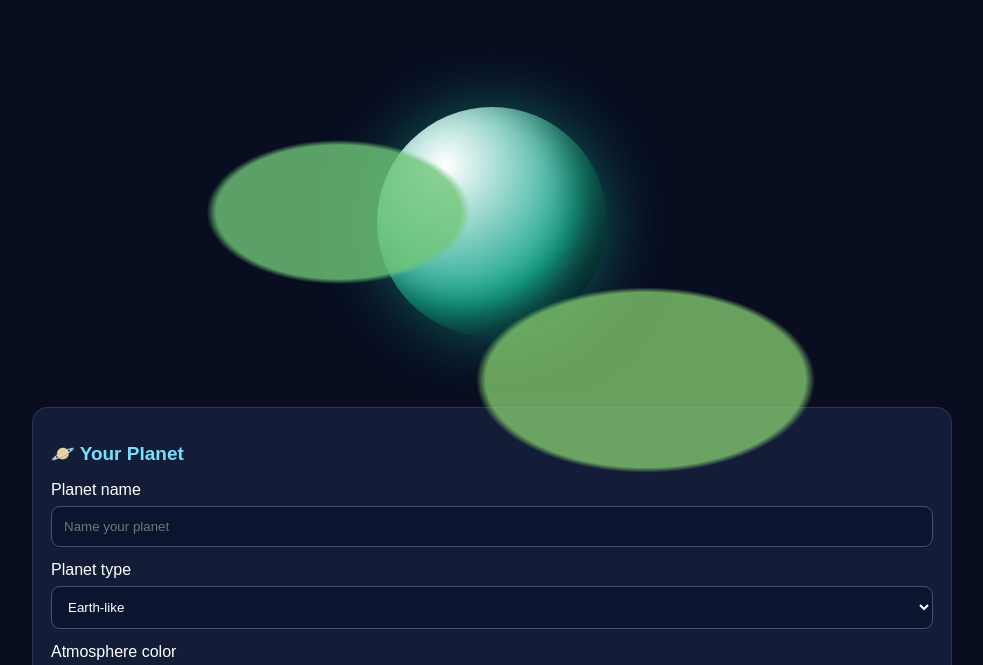
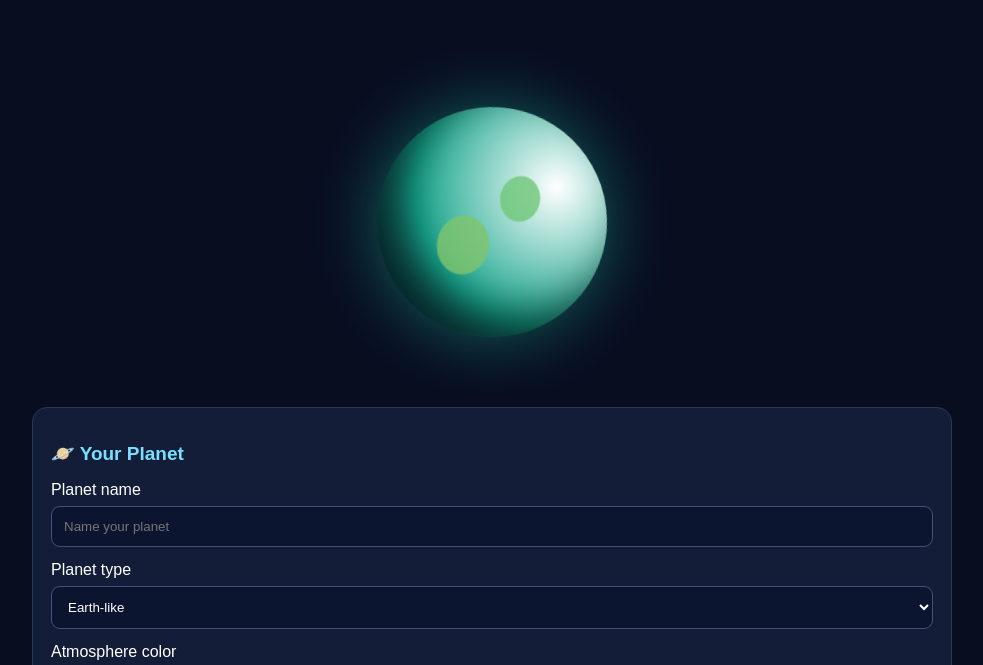
Before and after one commit to SohailTheGreat/planet-builder, a plain HTML site: page index.html in a window 1280 px wide. Shown: the part 104-769 px from the top of the page, without its empty margins (148-1131 px from the left). Drawn offline with Linux system fonts and the light colour scheme.

Commit message:
Refactor planet CSS for improved styling

```diff
--- a/index.html
+++ b/index.html
@@ -13,7 +13,18 @@ header{text-align:center;padding:24px 12px}
 h1{color:#71e5ff;margin:5px}
 main{max-width:950px;margin:auto;padding:15px}
 .scene{height:340px;display:grid;place-items:center;overflow:hidden}
-.planet{width:230px;height:230px;border-radius:50%;background:radial-gradient(circle at 30% 25%,#a1ffda,#16a58c 42%,#07517d 75%,#061d40);box-shadow:inset -25px -20px 40px #0009,0 0 65px #31b8ff66;transition:.3s;position:relative animation: rotatePlanet 18s linear infinite;}
+.planet{
+  width:230px;
+  height:230px;
+  border-radius:50%;
+  background:radial-gradient(circle at 30% 25%,#a1ffda,#16a58c 42%,#07517d 75%,#061d40);
+  box-shadow:inset -25px -20px 40px #0009,0 0 65px #31b8ff66;
+  transition:.3s;
+  position:relative;
+  overflow:hidden;
+  animation:rotatePlanet 18s linear infinite;
+}
+
 .planet:after{content:"";position:absolute;inset:15% 10%;border-radius:50%;background:radial-gradient(ellipse at 35% 35%,#70c779 0 13%,transparent 14%),radial-gradient(ellipse at 65% 65%,#80c56d 0 17%,transparent 18%);opacity:.8}
 .panel{background:#131d38;border:1px solid #263957;border-radius:15px;padding:18px;margin:15px 0}
 h2{font-size:19px;color:#79dfff}
```
